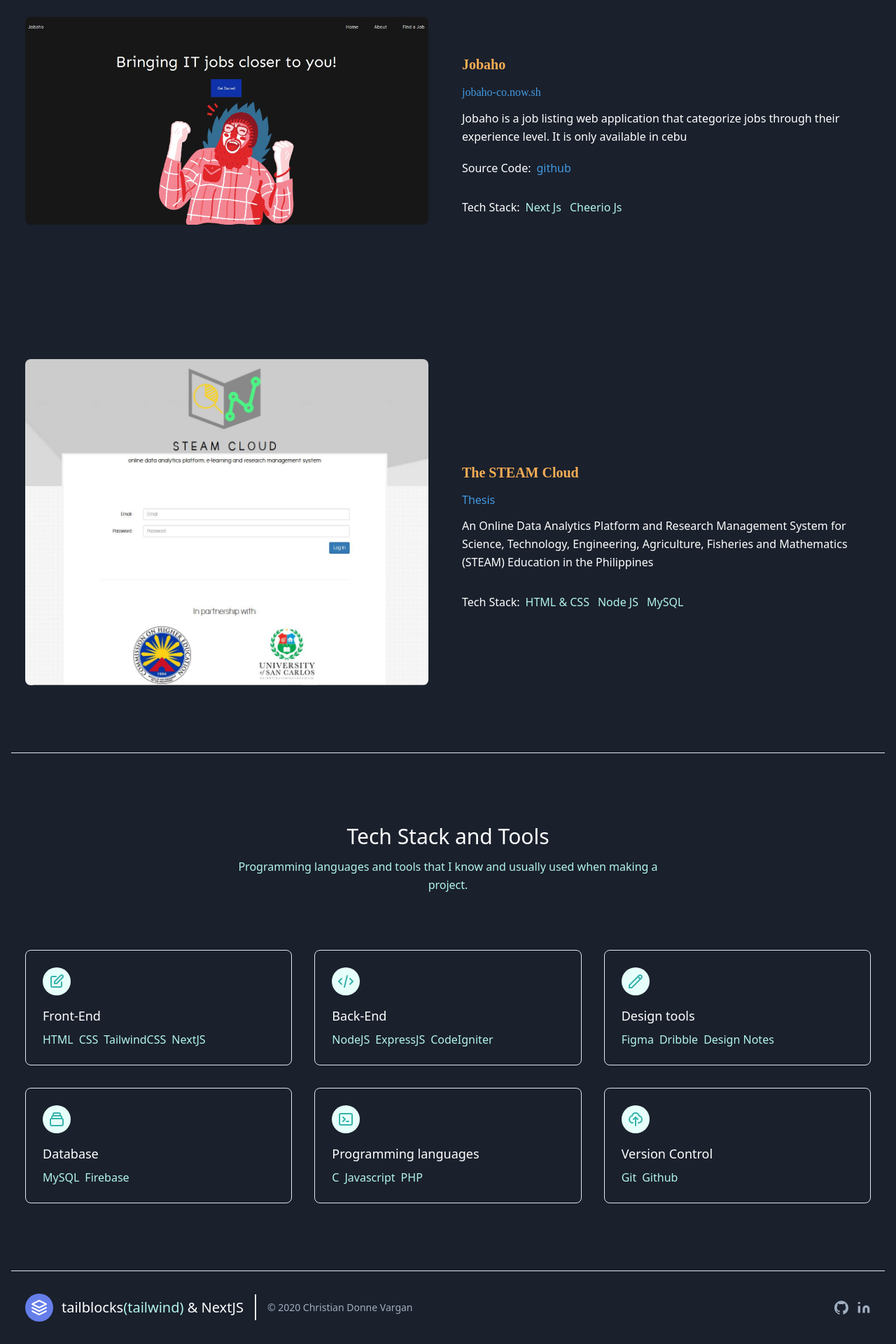
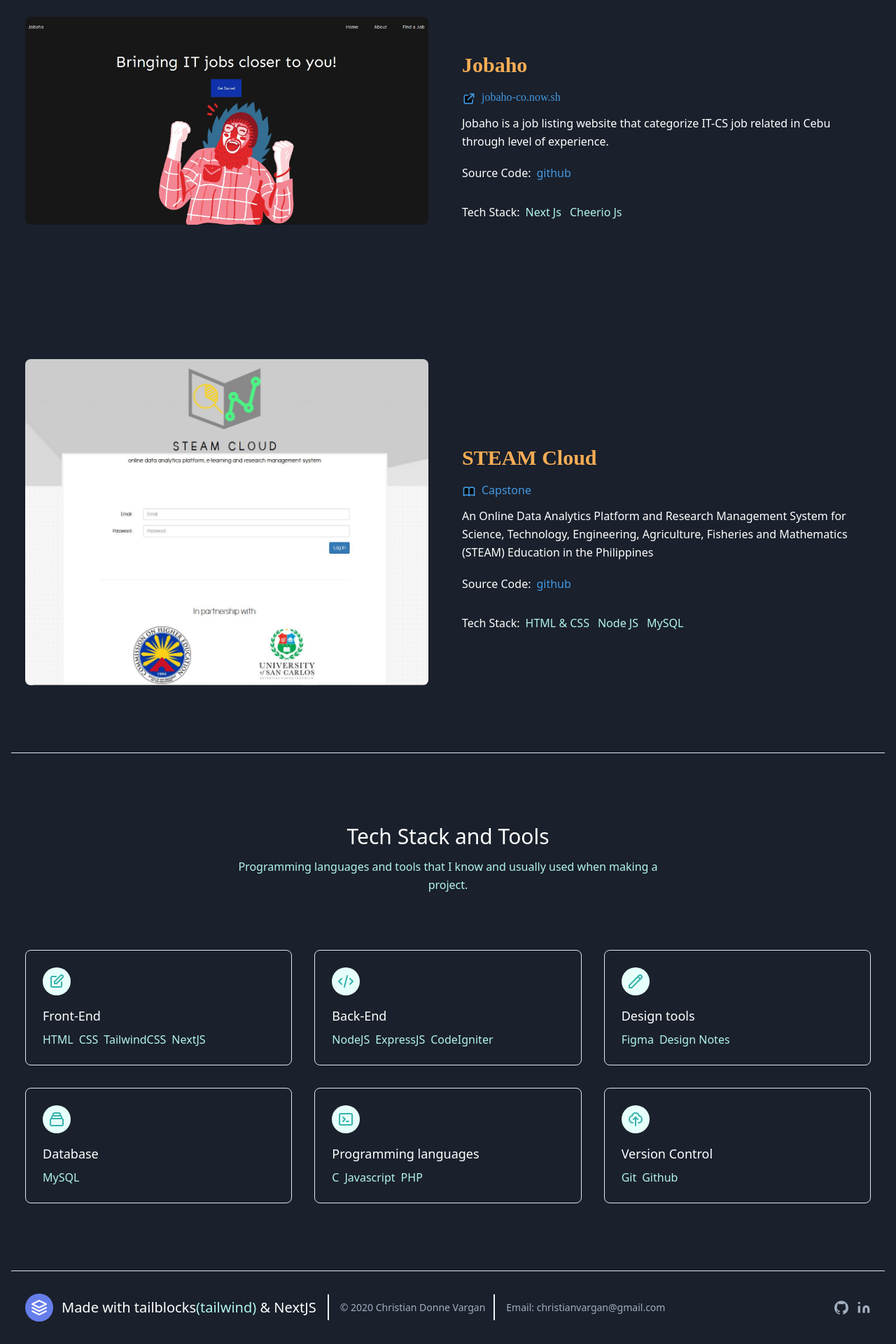
Before and after one commit to Hansum/Portfolio, a Next.js app: page / in a window 1280 px wide. Shown: the part 739-2659 px from the top of the page at 70% size. Built offline with nearby package versions, Linux system fonts and the light colour scheme.

Commit message:
add icons

```diff
--- a/components/FooterComponent.js
+++ b/components/FooterComponent.js
@@ -2,7 +2,7 @@
   return (
     <footer className="text-gray-700 body-font">
       <div className="container px-5 py-8 mx-auto flex items-center sm:flex-row flex-col">
-        <a className="flex title-font font-medium items-center md:justify-start justify-center text-gray-900">
+        <a className="flex flex-wrap title-font font-medium items-center md:justify-start justify-center text-gray-900">
           <svg
             xmlns="http://www.w3.org/2000/svg"
             fill="none"
@@ -15,11 +15,12 @@
           >
             <path d="M12 2L2 7l10 5 10-5-10-5zM2 17l10 5 10-5M2 12l10 5 10-5"></path>
           </svg>
-          <span className="ml-3 text-lg sm:text-xl text-white">tailblocks<span className="text-teal-200">(tailwind)</span> & NextJS</span>
+          <span className="ml-3 text-lg sm:text-xl text-white text-center">Made with tailblocks<span className="text-teal-200">(tailwind)</span> & NextJS</span>
         </a>
         <p className="text-sm text-gray-500 sm:ml-4 sm:pl-4 sm:border-l-2 sm:border-gray-200 sm:py-2 sm:mt-0 mt-4">
           © 2020 Christian Donne Vargan
         </p>
+        <p className="mt-2 sm:mt-0 sm:ml-3 text-sm text-gray-500 sm:border-l-2 sm:border-gray-200 sm:py-2 sm:pl-4 ">Email: christianvargan@gmail.com</p>
         <span className="inline-flex sm:ml-auto sm:mt-0 mt-4 justify-center sm:justify-start">
           <a
             className="text-gray-500"
--- a/components/HeaderComponent.js
+++ b/components/HeaderComponent.js
@@ -44,7 +44,7 @@
       >
         <Link href="/" scroll={false}>
           <a
-            className="text-white font-poppins font-medium block px-2 py-1"
+            className="text-white font-poppins font-medium block px-2 py-1 mr-5"
             >
             Home
           </a>
@@ -52,7 +52,7 @@
 
         <Link href="/#projects" scroll={false}>
           <a
-            className="text-white font-poppins font-medium block px-2 py-1"
+            className="text-white font-poppins font-medium block px-2 py-1 mr-5"
             >
             Work
           </a>
--- a/components/HeroComponent.js
+++ b/components/HeroComponent.js
@@ -11,7 +11,7 @@
             <span className="text-orange-500">
               I'm Christian, aspiring Web / Software Developer.
             </span>{" "}
-            Also Interested in bug bounty.
+            Also interested in bug bounty.
           </h1>
           <h3 className="mb-10 font-poppins text-white font-medium sm:text-xl sm:mb-32">
             Currently searching for a full time position
--- a/components/ProjectComponent.js
+++ b/components/ProjectComponent.js
@@ -18,7 +18,7 @@
           <div>
             <section className="text-gray-700 body-font">
               <div className="container px-5 py-24 mx-auto flex flex-wrap">
-                <div className="lg:max-w-sm xl:max-w-xl w-full mb-10 lg:mb-0 rounded-lg overflow-hidden">
+                <div className="lg:max-w-sm xl:max-w-xl xl:max-h-full w-full mb-10 lg:mb-0 rounded-lg overflow-hidden">
                   <img
                     alt="feature"
                     className="object-cover object-center h-full w-full "
@@ -28,20 +28,29 @@
                 <div className="flex flex-col flex-wrap lg:py-6 -mb-10 lg:w-1/2 lg:pl-12 lg:text-left text-center">
                   <div className="flex flex-col mb-10 lg:items-start items-center sm:my-auto">
                     <div className="flex-grow">
-                      <h1 className="text-orange-400 font-poppins font-bold text-xl mb-3">
+                      <h1 className="text-orange-400 font-poppins lg:text-3xl font-bold text-xl mb-3">
                         Jobaho
                       </h1>
                       <a
                         href="https://jobaho-co.now.sh"
-                        className="text-blue-500 no-underline font-poppins font-regular "
+                        className="justify-center lg:justify-start text-blue-500 no-underline font-poppins font-regular flex"
                         target="_blank"
                       >
+                      <svg
+                        strokeLinecap="round"
+                        strokeLinejoin="round"
+                        strokeWidth="2"
+                        viewBox="0 0 24 24"
+                        className="w-5 h-5 mt-1 mr-2"
+                        stroke="currentColor"
+                        >
+                        <path d="M10 6H6a2 2 0 00-2 2v10a2 2 0 002 2h10a2 2 0 002-2v-4M14 4h6m0 0v6m0-6L10 14">
+                        </path>
+                      </svg>
                         jobaho-co.now.sh
                       </a>
                       <p className="leading-relaxed text-base text-white mt-3">
-                        Jobaho is a job listing web application that categorize
-                        jobs through their experience level. It is only
-                        available in cebu
+                        Jobaho is a job listing website that categorize IT-CS job related in Cebu through level of experience.
                       </p>
                       <div className="sm:flex sm:justify-center md:justify-center lg:justify-start mt-3 sm:mt-5">
                         <div className="sm:mr-2">
@@ -88,16 +97,42 @@
                 <div className="flex flex-col flex-wrap lg:py-6 -mb-10 lg:w-1/2 lg:pl-12 lg:text-left text-center">
                   <div className="flex flex-col mb-10 lg:items-start items-center sm:my-auto">
                     <div className="flex-grow">
-                      <h1 className="text-orange-400 font-poppins font-bold text-xl mb-3">
-                        The STEAM Cloud
+                      <h1 className="lg:text-3xl text-orange-400 font-poppins font-bold text-xl mb-3">
+                        STEAM Cloud
                       </h1>
-                      <h2 className="text-blue-500">Thesis</h2>
+                      <h2 className="text-blue-500 flex justify-center lg:justify-start">
+                      <svg
+                        className="w-5 h-5 mt-1  mr-2"
+                        strokeLinecap="round"
+                        strokeLinejoin="round"
+                        strokeWidth="2"
+                        viewBox="0 0 24 24"
+                        stroke="currentColor">
+                      <path d="M12 6.253v13m0-13C10.832 5.477 9.246 5 7.5 5S4.168 5.477 3 6.253v13C4.168 18.477 5.754 18 7.5 18s3.332.477 4.5 1.253m0-13C13.168 5.477 14.754 5 16.5 5c1.747 0 3.332.477 4.5 1.253v13C19.832 18.477 18.247 18 16.5 18c-1.746 0-3.332.477-4.5 1.253">
+                      </path>
+                      </svg>
+                        Capstone
+                      </h2>
                       <p className="leading-relaxed text-base text-white mt-3">
                         An Online Data Analytics Platform and Research
                         Management System for Science, Technology, Engineering,
                         Agriculture, Fisheries and Mathematics (STEAM) Education
                         in the Philippines
                       </p>
+                      <div className="sm:flex sm:justify-center md:justify-center lg:justify-start mt-3 sm:mt-5">
+                        <div className="sm:mr-2">
+                          <h3 className="text-white">Source Code:</h3>
+                        </div>
+                        <div className="">
+                          <a
+                            href="https://github.com/Hansum/Steam-Cloud"
+                            target="_blank"
+                            className="no-underline text-blue-500"
+                          >
+                            github
+                          </a>
+                        </div>
+                      </div>
                       <div className="sm:flex sm:justify-center md:justify-center lg:justify-start mt-4 sm:mt-5">
                         <div className="mt-2 sm:mt-3 sm:mr-2">
                           <h3 className="text-white">Tech Stack: </h3>
--- a/components/SkillsComponent.js
+++ b/components/SkillsComponent.js
@@ -83,7 +83,6 @@
               </h2>
               <div className="flex">
                 <h3 className="text-teal-200 mr-2">Figma</h3>
-                <h3 className="text-teal-200 mr-2">Dribble</h3>
                 <h3 className="text-teal-200">Design Notes</h3>
               </div>
             </div>
@@ -108,7 +107,6 @@
               </h2>
               <div className="flex">
                 <h3 className="text-teal-200 mr-2">MySQL</h3>
-                <h3 className="text-teal-200">Firebase</h3>
               </div>
             </div>
           </div>
--- a/styles/index.css
+++ b/styles/index.css
@@ -3,7 +3,7 @@
 @tailwind utilities;
 
 @import url("https://fonts.googleapis.com/css2?family=Poppins:wght@400;500;700&display=swap");
- /** {
+/* * {
   color: hsla(210, 100%, 100%, 0.9) !important;
   background: hsla(210, 100%, 50%, 0.5) !important;
   outline: solid 0.25rem hsla(210, 100%, 100%, 0.5) !important;
```
